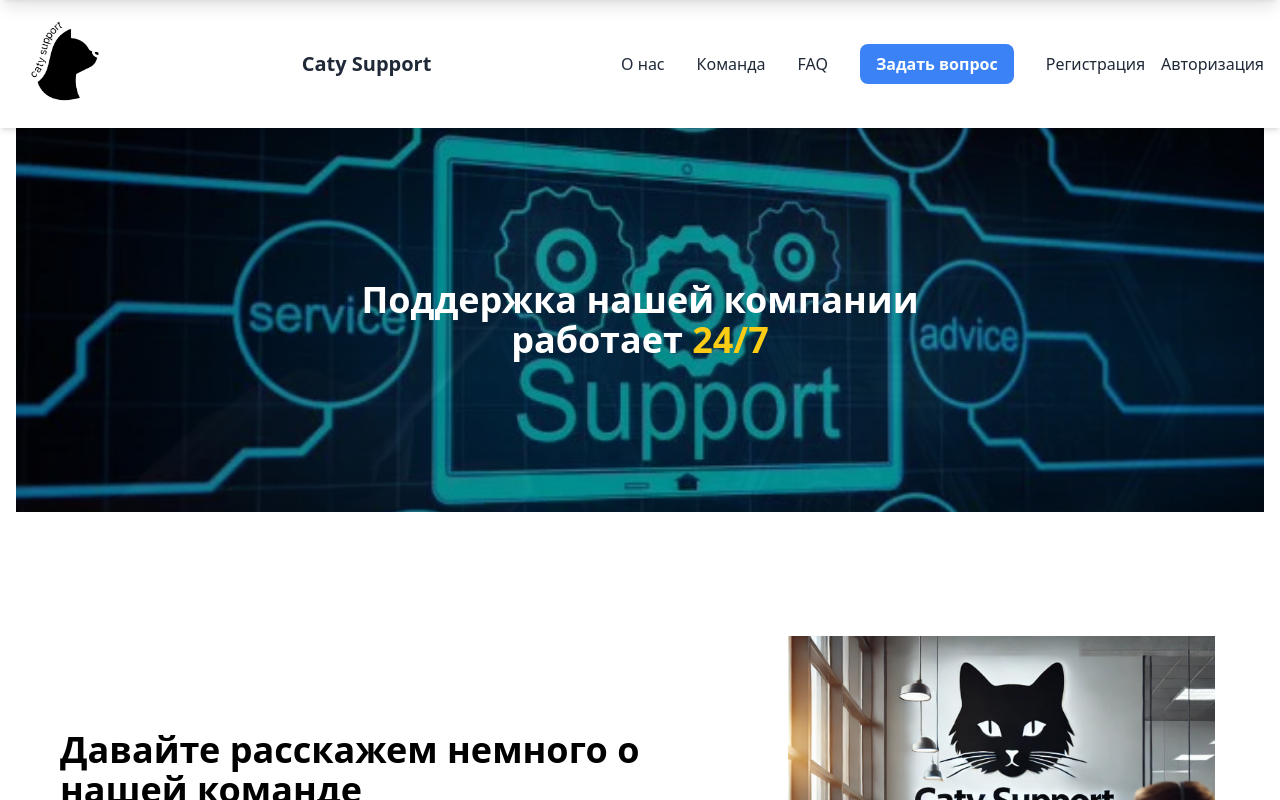
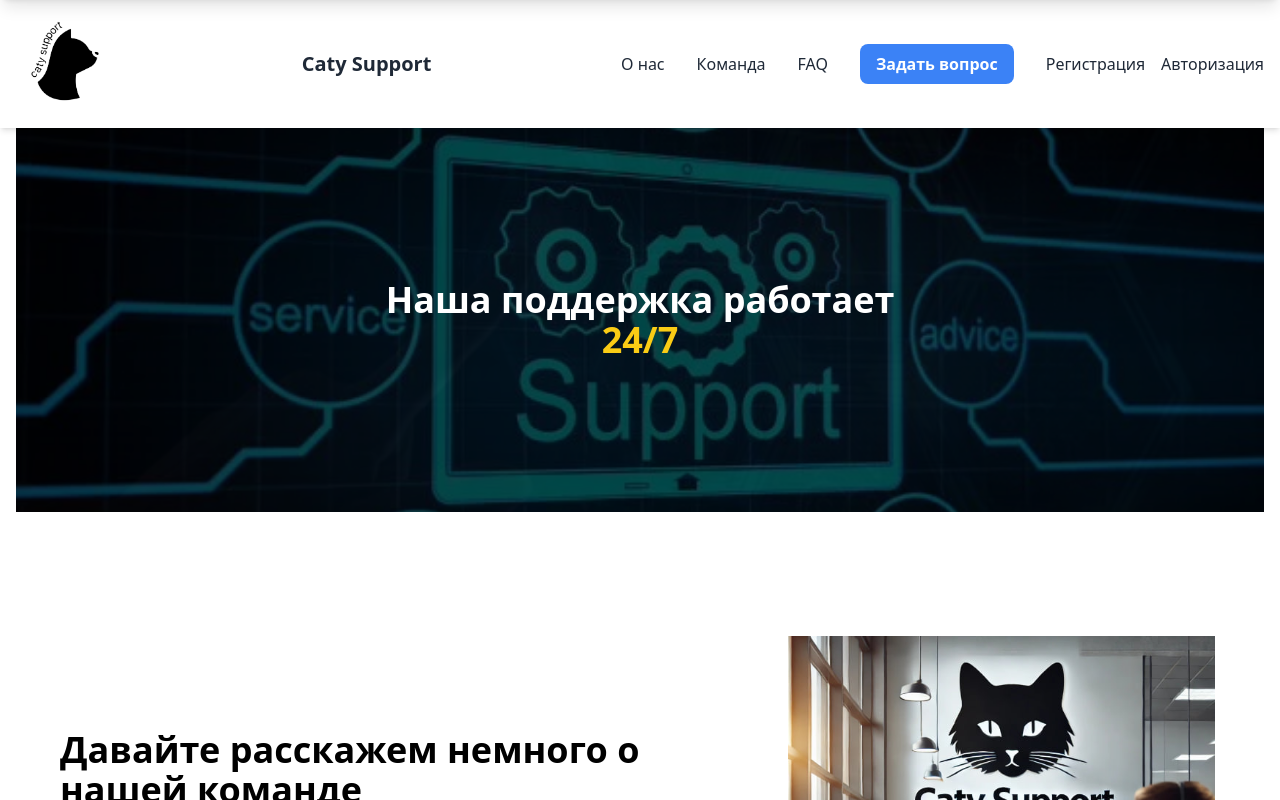
Before and after one commit to NikitaKotovAbs/TecnicalSupportApp, a React (Vite) app in the folder frontend/: page / in a window 1280 px wide. Shown: the top 800 px of the page. Built offline with nearby package versions, Linux system fonts and the light colour scheme.

Commit message:
Commit 7

```diff
--- a/frontend/src/pages/MainPage.jsx
+++ b/frontend/src/pages/MainPage.jsx
@@ -12,11 +12,11 @@ export default function MainPage() {
             <div
                 className="relative flex justify-center items-center h-96 mt-24 bg-cover bg-center animate-fadeBackground">
 
-                <div className="absolute inset-0 bg-black bg-opacity-40"></div>
+                <div className="absolute inset-0 bg-black bg-opacity-70"></div>
 
 
                 <h1 className="relative text-white text-4xl font-bold text-center max-w-xl mx-auto">
-                    Поддержка нашей компании работает <span className="text-yellow-400">24/7</span>
+                    Наша поддержка работает <span className="text-yellow-400">24/7</span>
                 </h1>
             </div>
 
```
